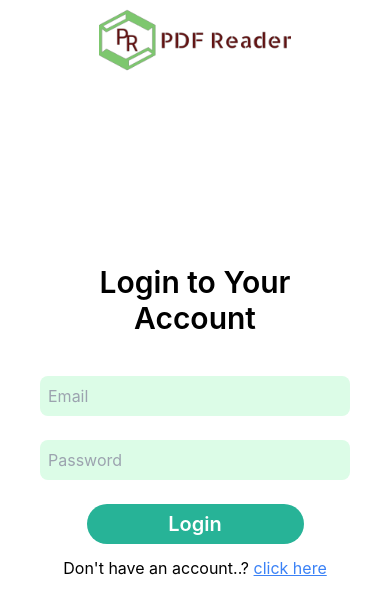
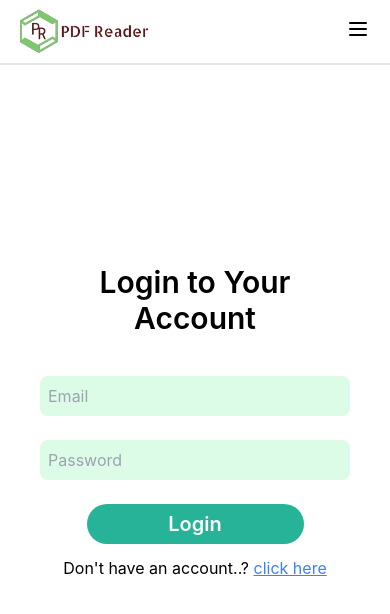
Before and after one commit to Dins2344/PDF-Reader, a React (Vite) app in the folder client/: page /login in a window 390 px wide. Shown: the top 614 px of the page. Built offline with nearby package versions, Linux system fonts and the light colour scheme; no server answers.

Commit message:
nav bar done

```diff
--- a/client/index.html
+++ b/client/index.html
@@ -2,7 +2,7 @@
 <html lang="en">
   <head>
     <meta charset="UTF-8" />
-    <link rel="icon" type="image/svg+xml" href="/public/logos/PDF Reader favIcon.png" />
+    <link rel="icon" type="image/svg+xml" href="/logos/PDF Reader favIcon.png" />
     <meta name="viewport" content="width=device-width, initial-scale=1.0" />
     <title>PDF Reader</title>
   </head>
--- a/client/package.json
+++ b/client/package.json
@@ -12,6 +12,7 @@
   "dependencies": {
     "axios": "^1.5.1",
     "formik": "^2.4.5",
+    "lucide-react": "^0.288.0",
     "react": "^18.2.0",
     "react-dom": "^18.2.0",
     "react-router-dom": "^6.17.0",
--- a/client/src/App.tsx
+++ b/client/src/App.tsx
@@ -1,5 +1,5 @@
 import { Outlet } from "react-router-dom"
-import NavBar from "./components/common_components/navBar"
+
 
 
 
@@ -8,7 +8,6 @@ function App() {
 
   return (
     <>
-      <NavBar />
       <Outlet />
     </>
   )
--- a/client/src/components/common_components/navBar.tsx
+++ b/client/src/components/common_components/navBar.tsx
@@ -1,12 +1,87 @@
-import logo from '../../../public/logos/PDF Reader1.png'
+import { NavLink } from "react-router-dom";
+import logo from "../../../public/logos/PDF Reader1.png";
+import { Menu, X } from "lucide-react";
+import { useEffect, useState } from "react";
 
 const NavBar: React.FC = () => {
+  return (
+    <header className="w-screen h-auto absolute top-0 flex flex-wrap justify-between items-center bg-white py-2 px-5 md:px-10 border-b-2">
+      <Logo />
+      <NavMenu />
+    </header>
+  );
+};
 
-    return (
-        <div className="w-screen h-auto absolute top-0 flex justify-center py-2">
-            <img src={logo} className='w-48 h-[65px]'></img>
+export default NavBar;
+
+const Logo = () => {
+  return (
+    <div className="">
+      <img src={logo} className=" w-32 md:w-48 md:h-[65px]"></img>
+    </div>
+  );
+};
+
+const NavLinks: React.FC = () => {
+  const [login, setLogin] = useState(false);
+  useEffect(() => {
+    isLoggedIn();
+  });
+  const isLoggedIn = () => {
+    const token = localStorage.getItem("token");
+    if (token) {
+      setLogin(true);
+    } else {
+      setLogin(false);
+    }
+  };
+  const handleLogout = () => {
+    localStorage.removeItem("token");
+    window.location.reload();
+  };
+  return (
+    <>
+      {login ? (
+        <>
+          <NavLink className="ms-4" to={"/"}>
+            Home
+          </NavLink>
+          <NavLink className="ms-4" to={"/my-files"}>
+            My files
+          </NavLink>
+          <NavLink className="ms-4" onClick={handleLogout} to={""}>
+            Log out
+          </NavLink>
+        </>
+      ) : (
+        <NavLink className="ms-4" to={"/login"}>
+          Log in
+        </NavLink>
+      )}
+    </>
+  );
+};
+
+const NavMenu: React.FC = () => {
+  const [isOpen, setIsOpen] = useState(false);
+  const handleOpen = () => {
+    setIsOpen(!isOpen);
+  };
+
+  return (
+    <>
+      <nav className="w-1/3 flex justify-end">
+        <div className="hidden md:flex justify-end">
+          <NavLinks />
         </div>
-    )
-}
+        <div className="md:hidden ">
+          <button onClick={handleOpen}>{isOpen ? <X /> : <Menu />}</button>
+        </div>
+      </nav>
 
-export default NavBar
+          {isOpen && <div className="flex basis-full flex-col items-center ">
+          <NavLinks />
+          </div>}
+    </>
+  );
+};
--- a/client/src/components/login_components/login.tsx
+++ b/client/src/components/login_components/login.tsx
@@ -30,7 +30,7 @@ const LoginForm: React.FC<ChildProps> = (props: ChildProps) => {
 
   return (
     <>
-      <div className=" flex flex-col w-full h-full items-center justify-center px-10">
+      <div className=" flex flex-col w-full h-full items-center justify-center px-10 md:px-0">
         <h4 className=" text-3xl font-semibold lg:text-5xl lg:font-bold mb-10 lg:mb-24 text-center">
           Login to Your Account
         </h4>
--- a/client/src/main.tsx
+++ b/client/src/main.tsx
@@ -1,8 +1,10 @@
 import App from "./App.tsx";
 import LoginPage from "./pages/login.tsx";
+import NavBar from "./components/common_components/navBar.tsx";
 
 
 import { createBrowserRouter } from "react-router-dom";
+import HomePage from "./pages/home.tsx";
 
 const appRouter = createBrowserRouter([
   {
@@ -17,9 +19,21 @@ const appRouter = createBrowserRouter([
     ),
     children: [
       {
+        path: '/',
+        element: (
+          <>
+          <NavBar />
+          <HomePage />
+          </>
+        )
+    },
+      {
         path: '/login',
         element: (
+          <>
+          <NavBar />
           <LoginPage />
+          </>
         )
       }
     ]
--- /dev/null
+++ b/client/src/pages/home.tsx
@@ -0,0 +1,11 @@
+
+
+const HomePage: React.FC = () => {
+    return (
+        <>
+        <h3>hello</h3>
+        </>
+    )
+}
+
+export default HomePage
--- a/client/src/pages/login.tsx
+++ b/client/src/pages/login.tsx
@@ -1,4 +1,5 @@
-import { useState } from "react";
+import { useEffect, useState } from "react";
+import { Navigate, useNavigate } from "react-router-dom";
 import LoginForm, {
   LoginComponent,
 } from "../components/login_components/login";
@@ -8,9 +9,20 @@ import SignUpComponent, {
 
 const LoginPage: React.FC = () => {
   const [mode, setMode] = useState("login");
+  const navigate = useNavigate()
   const handleMode = (mode: string) => {
     setMode(mode);
   };
+
+  useEffect(() => {
+    isLoggedIn()
+  })
+  const isLoggedIn = () => {
+    const token = localStorage.getItem('token')
+    if (token) {
+      navigate('/')
+    }
+  }
   return (
     <>
       <div className="w-screen h-screen ">
```
Also changed, not shown: 1 other file (tests, documents, lock files or other folders).
